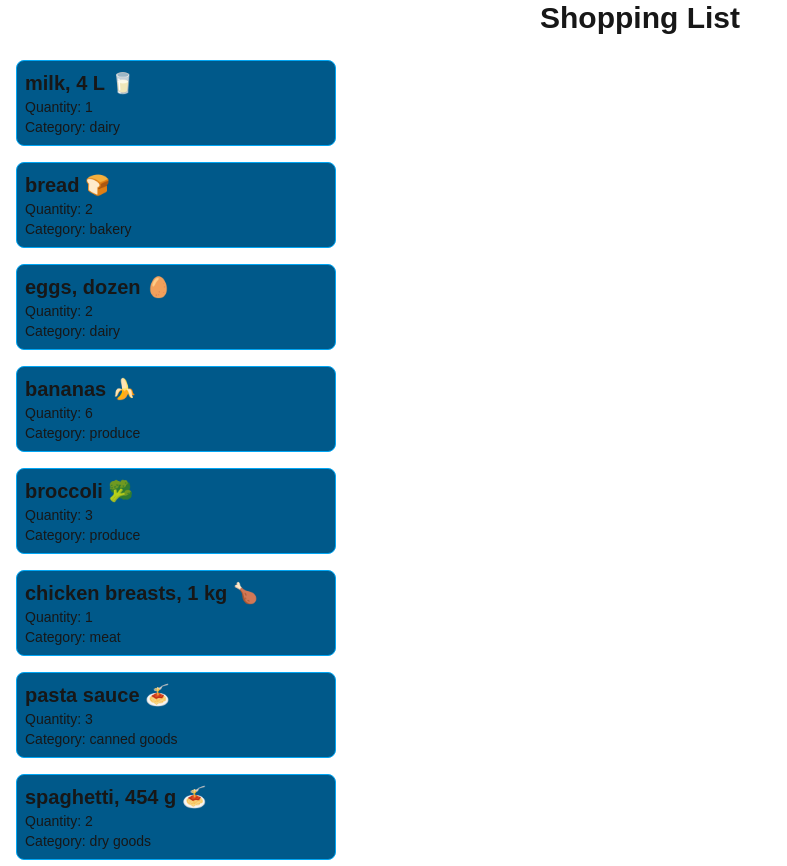
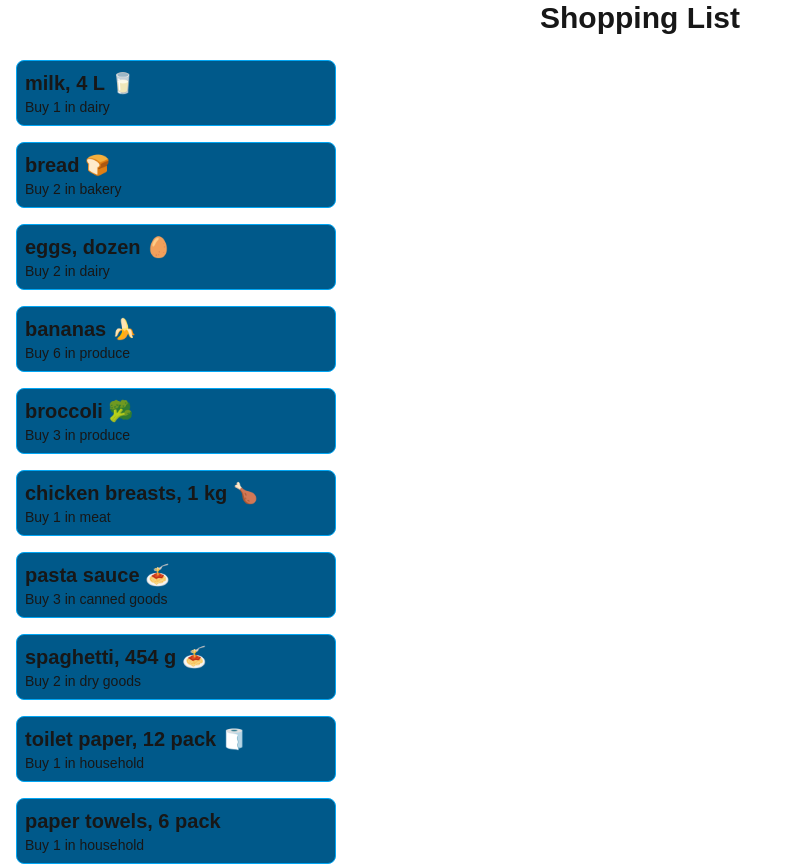
Before and after one commit to MonicaLeung0/cprg306-assignments, a Next.js app: page /week-3 in a window 1280 px wide. Shown: the top 866 px of the page, without its empty margins (0-787 px from the left). Built offline with nearby package versions, Linux system fonts and the light colour scheme.

Commit message:
edit week-3 assignment

```diff
--- a/app/week-3/item.js
+++ b/app/week-3/item.js
@@ -3,8 +3,7 @@ export default function Item({ name, quantity, category })
     return (
         <div className="border border-sky-500 bg-sky-800 w-full max-w-xs m-4 p-2 rounded-lg  a">
             <h3 className="text-xl font-bold">{name}</h3>
-            <p className="text-sm">Quantity: {quantity}</p>
-            <p className="text-sm" >Category: {category}</p>
+            <p className="text-sm">Buy {quantity} in {category} </p>
         </div>
     );
 }
```
